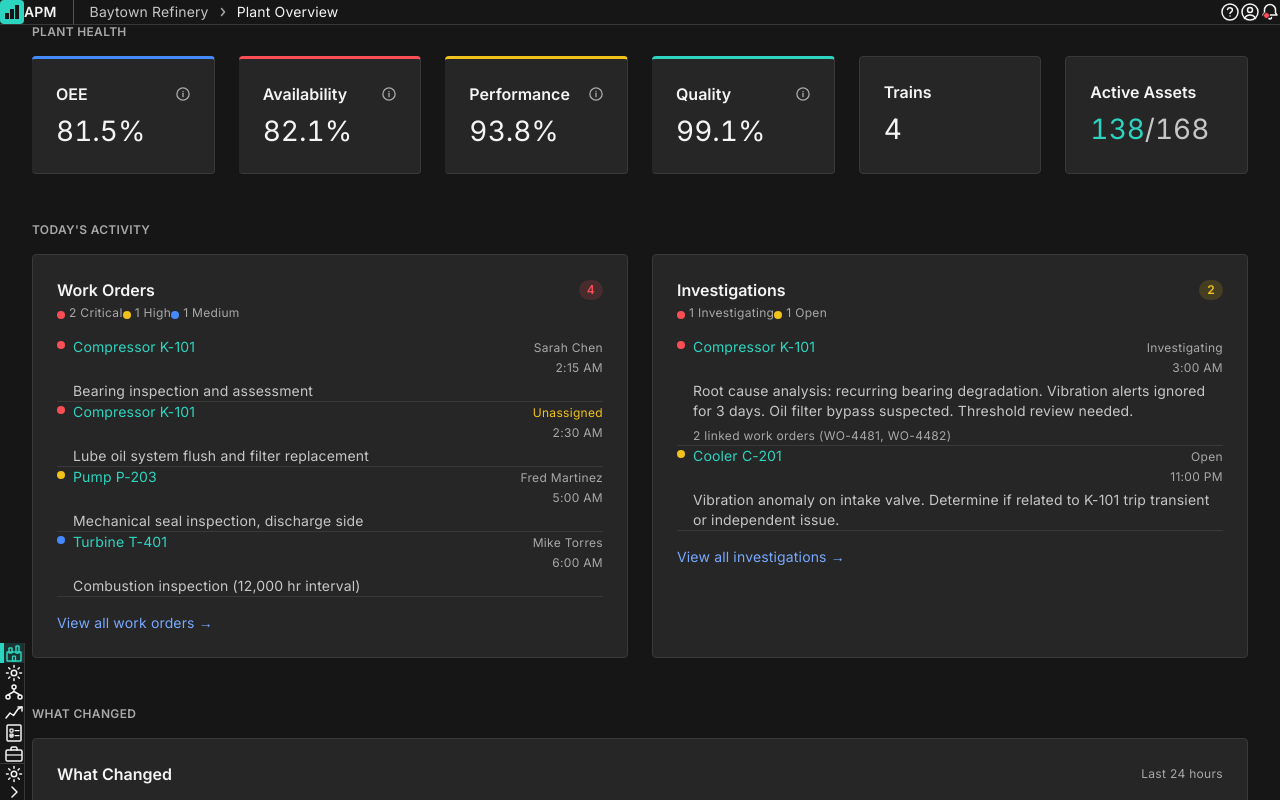
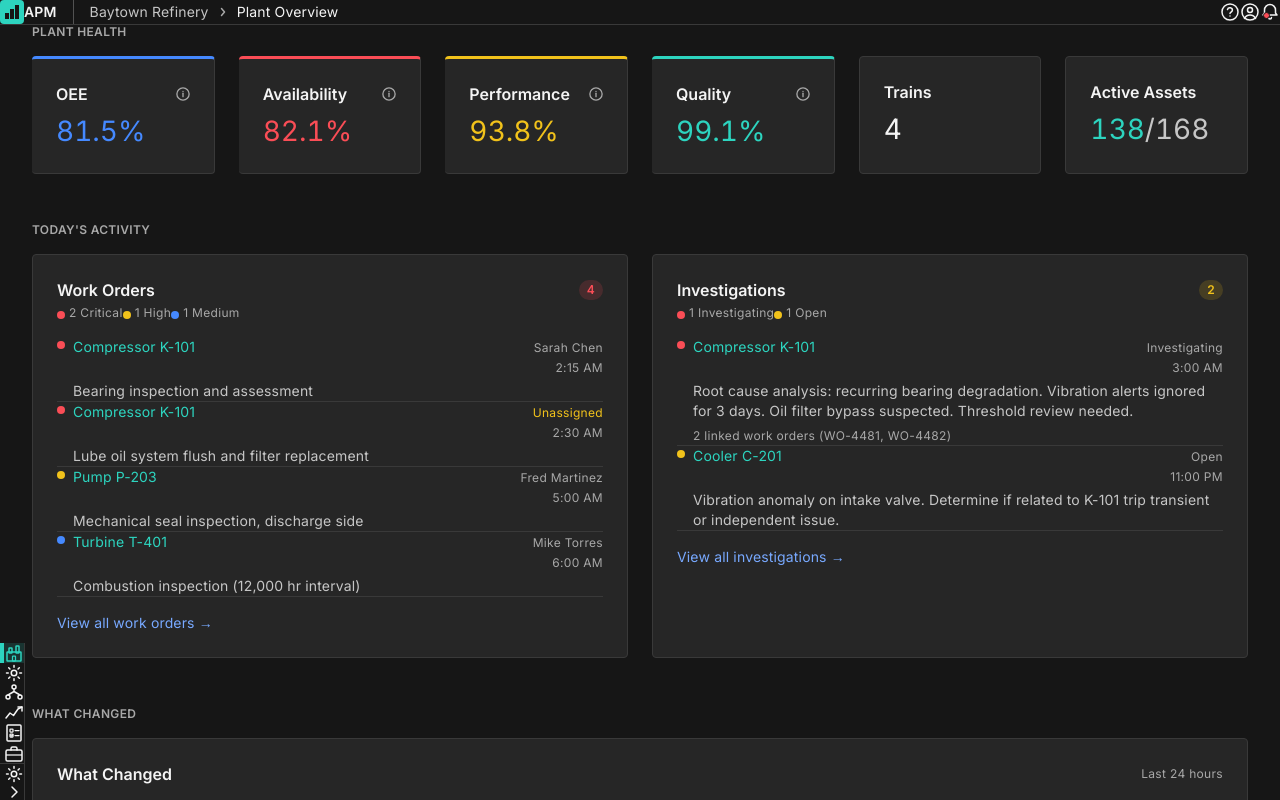
Before and after one commit to robjonesdesigns/apm-dashboard, a React (Vite) app: page / in a window 1280 px wide. Built offline with nearby package versions, Linux system fonts and the light colour scheme.

Commit message:
KPI values use identity colors matching top border
OEE=blue, Availability=red, Performance=yellow, Quality=teal.
Matches the Figma design. Each card is visually distinct without
reading the label.

```diff
--- a/src/components/ui/KpiBar.jsx
+++ b/src/components/ui/KpiBar.jsx
@@ -84,8 +84,8 @@ function KpiCard({ config, onClick }) {
         </span>
       </div>
 
-      {/* Value */}
-      <span className="type-kpi" style={{ display: 'block' }}>
+      {/* Value -- colored to match the card's identity border */}
+      <span className="type-kpi" style={{ display: 'block', color: `var(${config.borderVar})` }}>
         {config.value}%
       </span>
 
```
